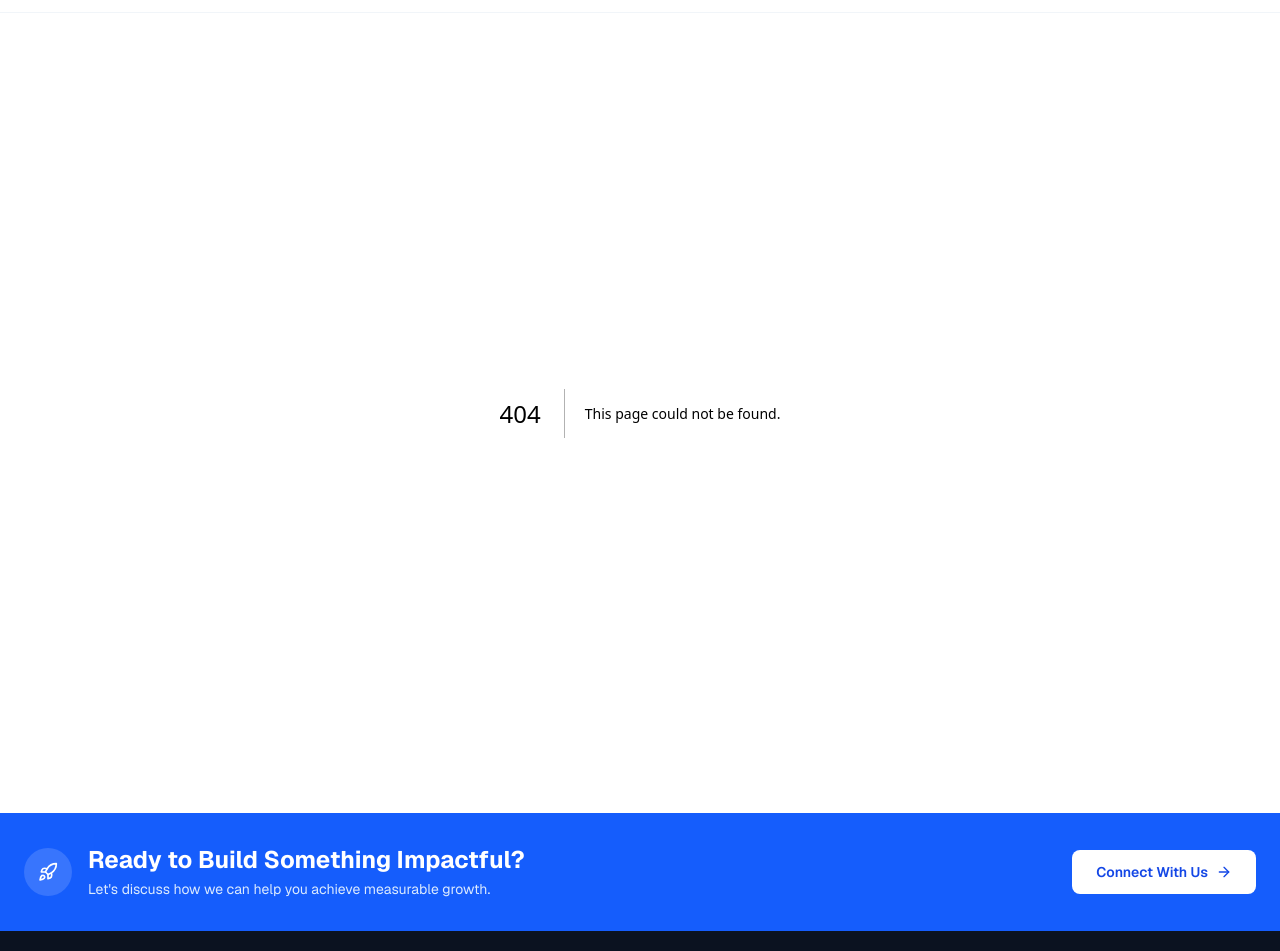
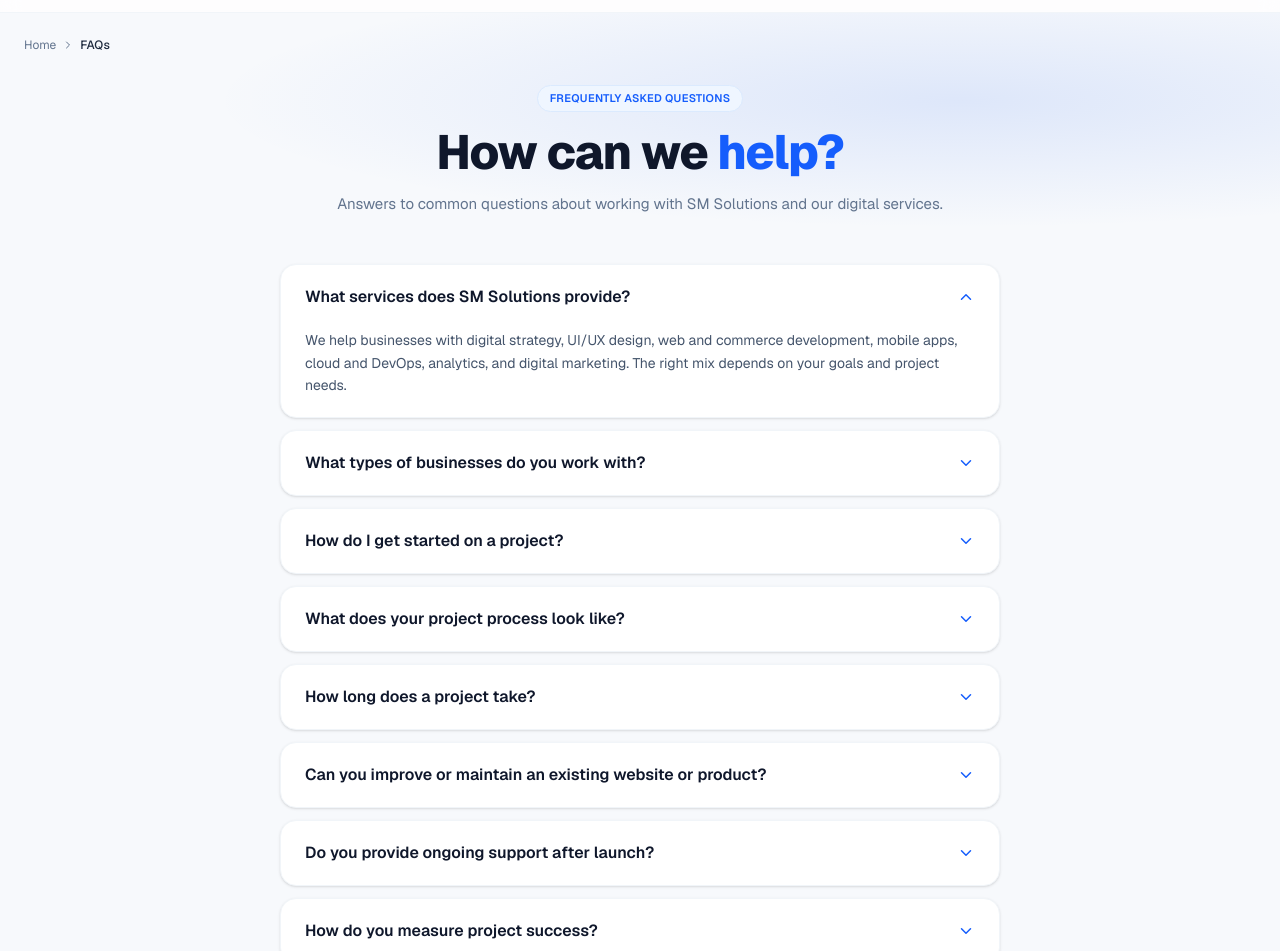
Before and after one commit to Androidev2022/sm-website, a Next.js app: page /faq in a window 1280 px wide. Before the commit this address had no page. Shown: the part 68-1019 px from the top of the page. Built offline with nearby package versions, Linux system fonts and the light colour scheme.

Commit message:
first commit

```diff
--- a/app/about/page.tsx
+++ b/app/about/page.tsx
@@ -1,9 +1,11 @@
 "use client";
 // app/about/page.tsx  (header & footer come from app/layout.tsx)
 import React, { useEffect, useRef, useState } from "react";
+import Link from "next/link";
 import { Poppins, Inter } from "next/font/google";
 import {
   BrainCircuit,
+  ChevronRight,
   Eye,
   Target,
   Rocket,
@@ -315,7 +317,14 @@ export default function AboutUsPage() {
         />
         <div aria-hidden className="absolute inset-x-0 bottom-0 h-24 bg-gradient-to-b from-transparent to-[#F3F4FC]" />
 
-        <div className="relative max-w-[1180px] mx-auto px-6 md:px-10 pt-14 md:pt-16 grid md:grid-cols-[1fr_auto] gap-8 items-start">
+        <div className="relative max-w-[1180px] mx-auto px-6 md:px-10 pt-6 md:pt-8">
+          <nav className="flex items-center gap-1.5 text-xs text-slate-500" aria-label="Breadcrumb">
+            <Link href="/" className="hover:text-blue-600 transition-colors">Home</Link>
+            <ChevronRight size={12} aria-hidden="true" />
+            <span className="font-medium text-slate-800" aria-current="page">About Us</span>
+          </nav>
+
+          <div className="mt-8 grid md:grid-cols-[1fr_auto] gap-8 items-start">
             <div className="max-w-[560px]">
               <h1 className="hero-a font-heading font-semibold leading-[1.3] text-[32px] md:text-[44px]" style={{ color: C.heading }}>
                 More Than a Team.
@@ -356,6 +365,7 @@ export default function AboutUsPage() {
                   </p>
                 </div>
               ))}
+            </div>
           </div>
         </div>
 
--- /dev/null
+++ b/app/faq/page.tsx
@@ -0,0 +1,116 @@
+import Link from "next/link";
+import { ArrowRight, ChevronDown, ChevronRight } from "lucide-react";
+import { createPageMetadata } from "@/lib/page-metadata";
+
+export const metadata = createPageMetadata(
+  "FAQs",
+  "Find answers to common questions about SM Solutions' digital strategy, design, development and growth services."
+);
+
+const faqs = [
+  {
+    question: "What services does SM Solutions provide?",
+    answer:
+      "We help businesses with digital strategy, UI/UX design, web and commerce development, mobile apps, cloud and DevOps, analytics, and digital marketing. The right mix depends on your goals and project needs.",
+  },
+  {
+    question: "What types of businesses do you work with?",
+    answer:
+      "We work with businesses across sectors including e-commerce, consumer goods, real estate, manufacturing, healthcare, education and technology. We tailor our approach to each business and its audience.",
+  },
+  {
+    question: "How do I get started on a project?",
+    answer:
+      "Reach out through our contact page with a short description of your goals. Our team will learn about your requirements and discuss possible next steps.",
+  },
+  {
+    question: "What does your project process look like?",
+    answer:
+      "Projects typically begin with discovery and planning, followed by design and development, review and testing, and then launch. The exact stages depend on the scope and type of engagement.",
+  },
+  {
+    question: "How long does a project take?",
+    answer:
+      "Timelines vary depending on the project scope, requirements and feedback cycles. After understanding your needs, we can outline a suitable timeline and milestones.",
+  },
+  {
+    question: "Can you improve or maintain an existing website or product?",
+    answer:
+      "Yes. We can assess an existing digital product and discuss improvements such as user experience, performance, features, integrations, ongoing support or growth optimization.",
+  },
+  {
+    question: "Do you provide ongoing support after launch?",
+    answer:
+      "Ongoing support and maintenance can be discussed as part of the engagement. We’ll confirm the available support scope and terms based on your requirements.",
+  },
+  {
+    question: "How do you measure project success?",
+    answer:
+      "Success measures are agreed based on your goals. They may include usability, performance, lead generation, engagement, conversions or other relevant business outcomes.",
+  },
+  {
+    question: "How can I request a proposal or estimate?",
+    answer:
+      "Contact our team with your goals, desired deliverables and any important timing or technical details. We’ll review the information and follow up to discuss scope and an estimate.",
+  },
+];
+
+export default function FAQPage() {
+  return (
+    <div className="bg-[#F7F9FC]">
+      <section className="relative overflow-hidden">
+        <div className="absolute inset-0 bg-[radial-gradient(ellipse_at_75%_35%,rgba(37,99,235,0.12),transparent_55%)] pointer-events-none" />
+        <div className="relative max-w-7xl mx-auto px-4 sm:px-6 pt-6 pb-10 md:pb-12">
+          <nav className="flex items-center gap-1.5 text-xs text-slate-500" aria-label="Breadcrumb">
+            <Link href="/" className="hover:text-blue-600 transition-colors">Home</Link>
+            <ChevronRight size={12} aria-hidden="true" />
+            <span className="font-medium text-slate-800" aria-current="page">FAQs</span>
+          </nav>
+
+          <div className="mt-8 text-center">
+            <span className="inline-block text-[11px] font-semibold tracking-wide uppercase bg-blue-50 text-blue-600 border border-blue-100 px-3 py-1 rounded-full">
+              Frequently Asked Questions
+            </span>
+            <h1 className="mt-4 text-4xl sm:text-5xl font-extrabold tracking-tight text-slate-900">
+              How can we <span className="text-blue-600">help?</span>
+            </h1>
+            <p className="mt-4 mx-auto max-w-2xl text-[15px] leading-relaxed text-slate-500">
+              Answers to common questions about working with SM Solutions and our digital services.
+            </p>
+          </div>
+        </div>
+      </section>
+
+      <section className="max-w-3xl mx-auto px-4 sm:px-6 pb-14 md:pb-20" aria-label="Frequently asked questions">
+        <div className="space-y-3">
+          {faqs.map((faq, index) => (
+            <details
+              key={faq.question}
+              open={index === 0}
+              className="group rounded-2xl border border-slate-100 bg-white shadow-sm"
+            >
+              <summary className="flex cursor-pointer list-none items-center justify-between gap-4 p-5 sm:px-6 font-semibold text-slate-900 marker:hidden">
+                <span>{faq.question}</span>
+                <ChevronDown size={18} className="shrink-0 text-blue-600 transition-transform group-open:rotate-180" />
+              </summary>
+              <p className="px-5 pb-5 sm:px-6 text-sm leading-relaxed text-slate-600">
+                {faq.answer}
+              </p>
+            </details>
+          ))}
+        </div>
+
+        <div className="mt-10 rounded-2xl border border-blue-100 bg-white p-6 sm:p-8 text-center shadow-sm">
+          <h2 className="text-xl font-bold text-slate-900">Still have questions?</h2>
+          <p className="mt-2 text-sm text-slate-500">Tell us what you’re looking to achieve and we’ll point you in the right direction.</p>
+          <Link
+            href="/contact"
+            className="mt-5 inline-flex items-center justify-center gap-2 rounded-lg bg-blue-600 px-5 py-3 text-sm font-semibold text-white transition-colors hover:bg-blue-700"
+          >
+            Contact Us <ArrowRight size={16} />
+          </Link>
+        </div>
+      </section>
+    </div>
+  );
+}
--- a/components/Footer.tsx
+++ b/components/Footer.tsx
@@ -21,6 +21,7 @@ const footerLinks: Record<string, string> = {
   "About Us": "/about",
   "Case Studies": "/case-studies",
   "Contact Us": "/contact",
+  FAQs: "/faq",
   Policies: "/terms",
 };
 
```
Lines whose indentation alone changed are shown as unchanged.
